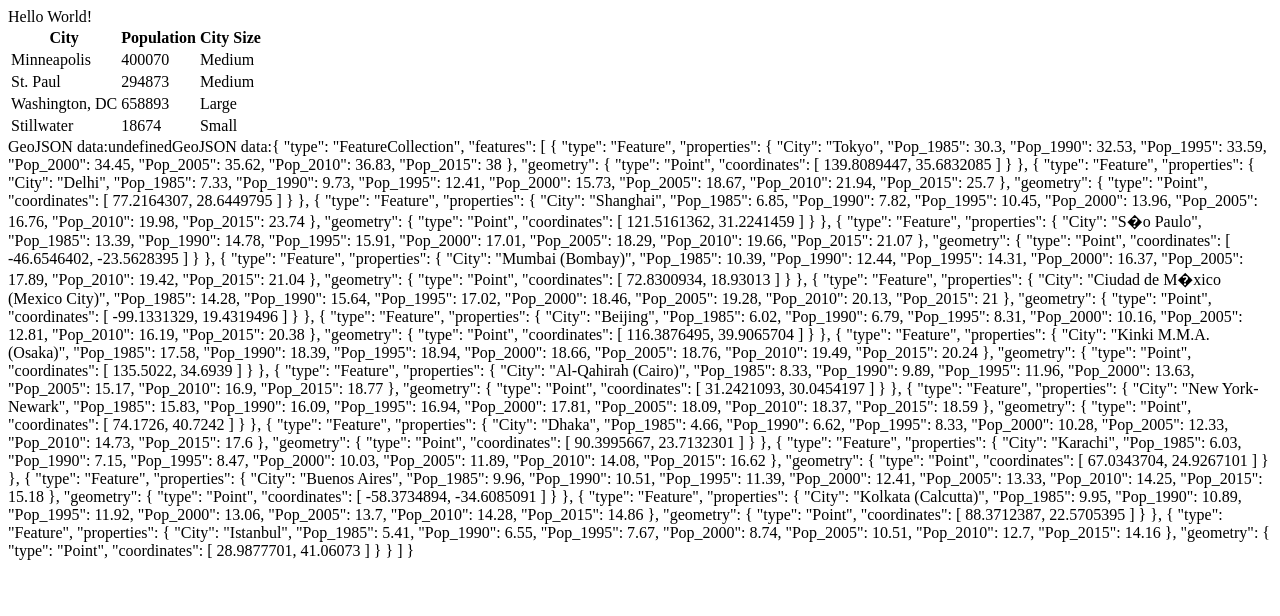
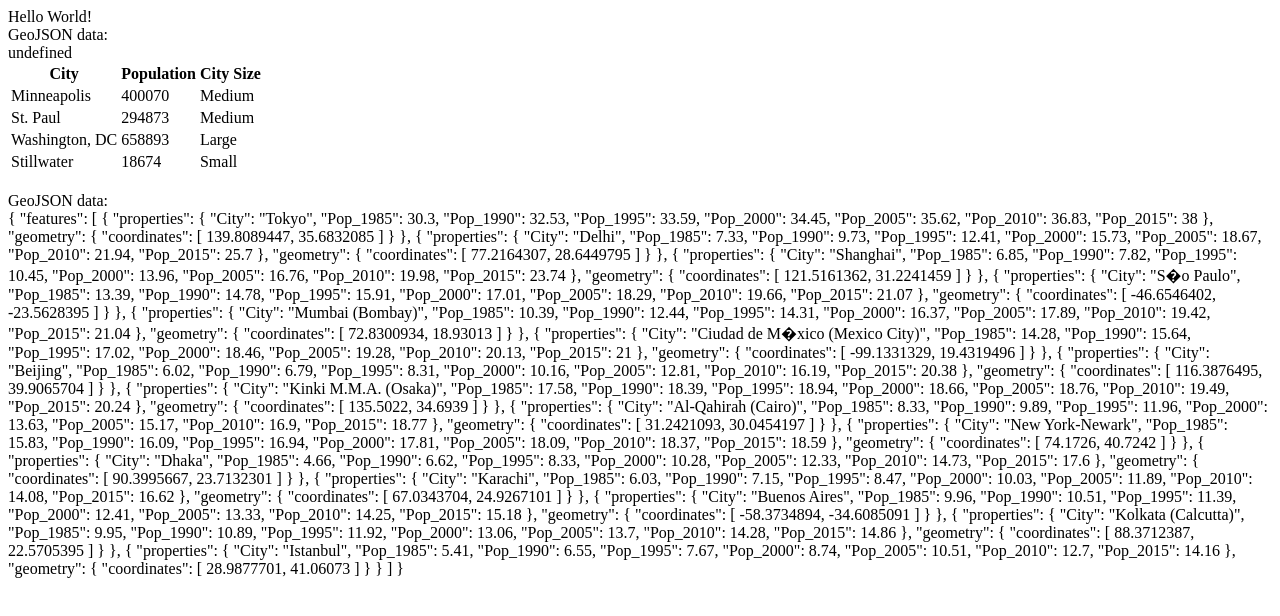
Before and after one commit to shelleywitte/my_website, a plain HTML site: page index.html in a window 1280 px wide. Drawn offline with Linux system fonts and the light colour scheme.

Commit message:
commenting module 3
activity complete minus comments

```diff
--- a/index.html
+++ b/index.html
@@ -21,5 +21,7 @@
 		<!--put your external script links here-->
 		<script type="text/javascript" src="lib/jquery-1.12.0.js"></script>
 		<script type="text/javascript" src="js/main.js"></script>
+		<pre id="json"></pre>
+
 	</body>
 </html>
--- a/js/main.js
+++ b/js/main.js
@@ -8,7 +8,6 @@ function initialize() {
     addColumns();
     addEvents();
     jQueryAjax();
-    callback(); //improperly accessing my GeoJSON data outside of the callback function
 
 };
 
@@ -154,27 +153,26 @@ function jQueryAjax(){
     $.getJSON("data/MegaCities.geojson", callback);
 };
 
-
+console.log(callback())
 //creates a callback function so that the data can load while non-data related script
 //can run in the meantime but tasks that use the data will execute once the data arrives
 function callback(response) {
     //
-    var mydata = response;
-    //
-    stringifyData(mydata);
-};
-
-function stringifyData(data){
-    // $("#mydiv").append('GeoJSON data: ' + JSON.stringify(data));
     function replacer(key, value){
-        if(key=="name"||key=="desc"||key=="color"||key=="source"||key=="precision"){
+        if(key=="name"||key=="desc"||key=="color"||key=="source"||key=="precision"||
+            key=="type"){
             return undefined;
         }
         else return value;
     }
-    $("#mydiv").append('GeoJSON data:' + JSON.stringify(data,replacer,"\n"));
+    //
+    var json = JSON.stringify(response,replacer,2)
+    $("#mydiv").append("<br>GeoJSON data:<br>" + json);
+
+    console.log(json)
+
 };
 
 
-//calls initialize function to excute the functions within that function
-$(document).ready(initialize);
+// //calls initialize function to excute the functions within that function
+$(document).ready(initialize)
```
Also changed, not shown: data/MegaCities.geojson.
